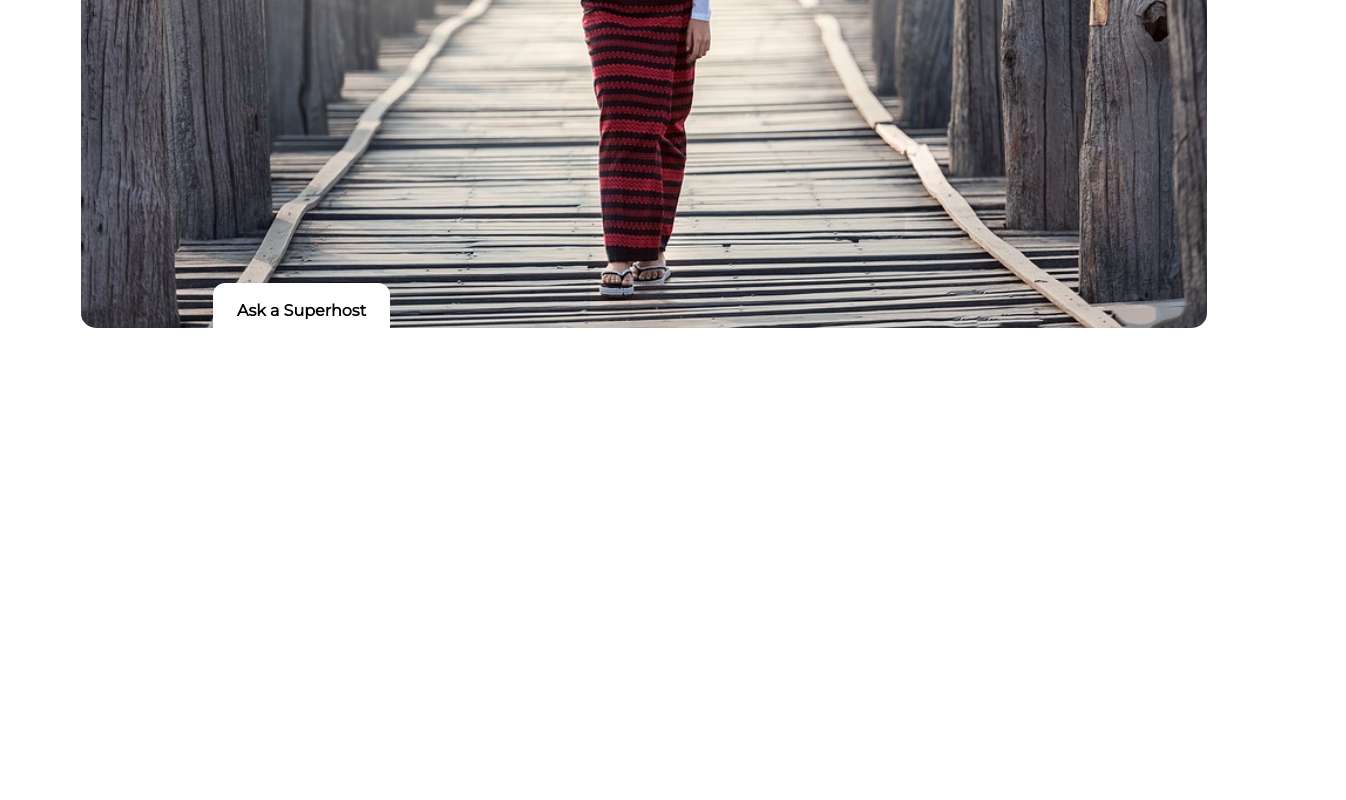
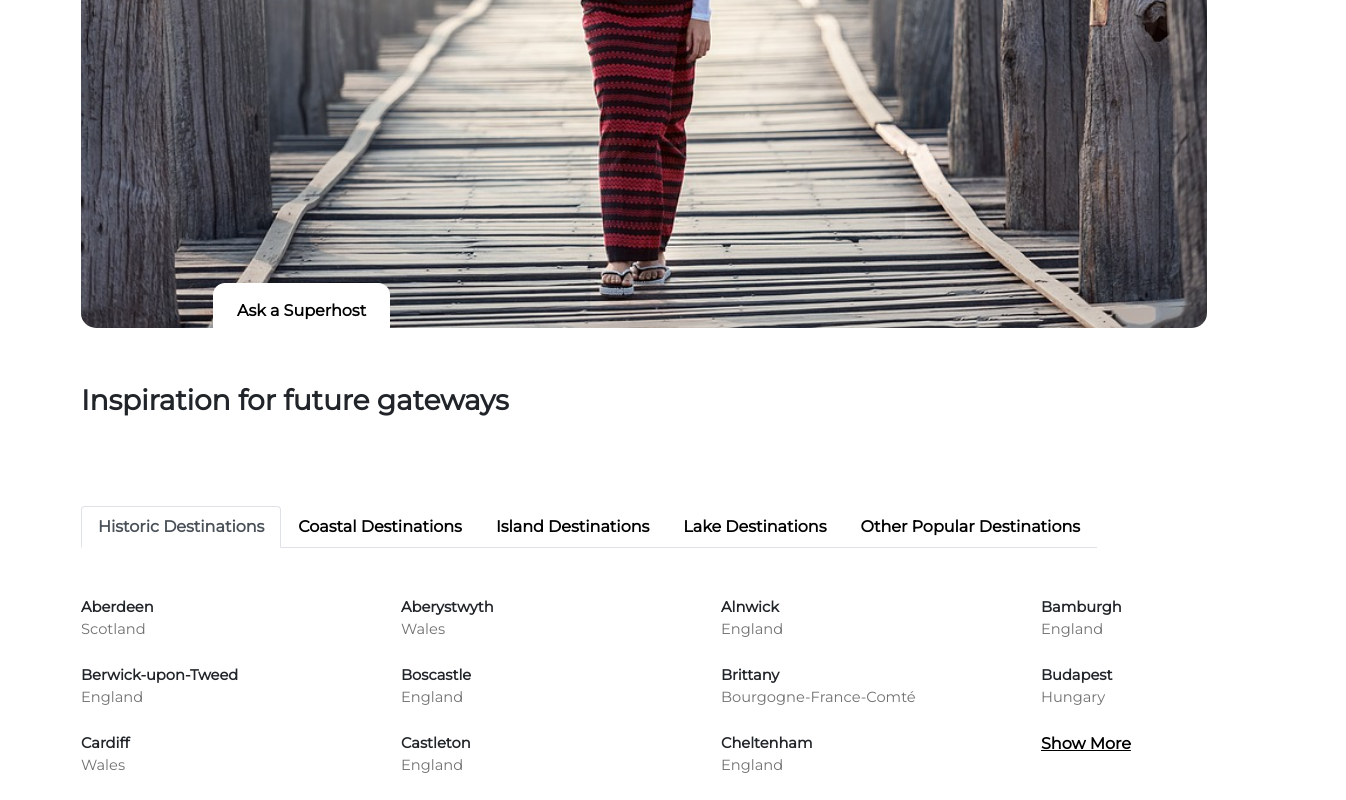
Before and after one commit to RobertaMatera/airbnb, a React (Create React App) app: page / in a window 1280 px wide. Shown: the part 3417-4217 px from the top of the page, 1346 px wide, since content can reach past the window. Before the commit the page ends 3756 px from the top, so only its background shows below. Built offline with nearby package versions, Linux system fonts and the light colour scheme.

Commit message:
gateways section setted + historic destinations

```diff
--- a/src/App.jsx
+++ b/src/App.jsx
@@ -11,6 +11,7 @@ import "./Style/shopNow.css";
 import "./Style/smallCard.css";
 import "./Style/bigCard.css";
 import "./Style/hosting.css";
+import "./Style/gateway.css";
 
 import MyNav from "./Components/MyNav";
 import MySmallNav from "./Components/MySmallNav";
@@ -22,6 +23,7 @@ import ShopNow from "./Components/ShopNow";
 import NextTrips from "./Components/NextTrips";
 import Experiences from "./Components/Experiences";
 import Hosting from "./Components/Hosting";
+import Gateways from "./Components/Getaways";
 
 function App() {
   return (
@@ -71,10 +73,12 @@ function App() {
       <section id="experiences">
         <Container fluid className="pt-md-5 mx-1 mx-md-0 px-md-5">
           <Row className="ml-1 ml-md-5 p-0">
-            <h2 className="font-w-600 pb-3 mb-4">Discover Airbnb Experiences</h2>
+            <h2 className="font-w-600 pb-3 mb-4">
+              Discover Airbnb Experiences
+            </h2>
           </Row>
           <Row>
-            <Experiences/>
+            <Experiences />
           </Row>
         </Container>
       </section>
@@ -85,7 +89,19 @@ function App() {
             <Hosting />
           </Row>
         </Container>
+      </section>
 
+      <section id="gateways" className="mx-5">
+        <Container fluid className="pt-md-5 mx-1 mx-md-0 px-md-5">
+          <Row className="p-0">
+            <h3 className="font-w-600 pb-3 mb-4">
+              Inspiration for future gateways
+            </h3>
+          </Row>
+          <Row>
+            <Gateways />
+          </Row>
+        </Container>
       </section>
     </>
   );
--- /dev/null
+++ b/src/Components/Getaways.jsx
@@ -0,0 +1,28 @@
+import React, { Component } from "react";
+import HistoricDestinations from "./HistoricDestinations";
+import { Tabs, Tab } from "react-bootstrap";
+
+export default class Getaways extends Component {
+
+  render() {
+    return (
+      <Tabs defaultActiveKey="historicDestination" className="my-5">
+        <Tab eventKey="historicDestination" title="Historic Destinations">
+          <HistoricDestinations />
+        </Tab>
+        <Tab eventKey="coastalDestinations" title="Coastal Destinations">
+
+        </Tab>
+        <Tab eventKey="islandDestinations" title="Island Destinations">
+
+        </Tab>
+        <Tab eventKey="lakeDestinations" title="Lake Destinations">
+
+        </Tab>
+        <Tab eventKey="otherDestinations" title="Other Popular Destinations">
+
+        </Tab>
+      </Tabs>
+    );
+  }
+}
--- /dev/null
+++ b/src/Components/HistoricDestinations.jsx
@@ -0,0 +1,70 @@
+import React, { Component } from "react";
+import { Row, Col } from "react-bootstrap";
+
+export default class HistoricDestinations extends Component {
+  render() {
+    return (
+      <div
+        id="uncontrolled-tab-example-tabpane-profile"
+        aria-labelledby="uncontrolled-tab-example-tab-profile"
+        role="tabpanel"
+        aria-hidden="false"
+        className="fade tab-pane active show"
+      >
+        <Row className="d-sm-block d-md-flex">
+          <Col sm={12} md={3} className="mb-4 pb-0">
+            <p className="my-0">Aberdeen</p>
+            <p className="my-0 disabled">Scotland</p>
+          </Col>
+          <Col sm={12} md={3} className="mb-4 pb-0">
+            <p className="my-0">Aberystwyth</p>
+            <p className="my-0 disabled">Wales</p>
+          </Col>
+          <Col sm={12} md={3} className="mb-4 pb-0">
+            <p className="my-0">Alnwick</p>
+            <p className="my-0 disabled">England</p>
+          </Col>
+          <Col sm={12} md={3} className="mb-4 pb-0">
+            <p className="my-0">Bamburgh</p>
+            <p className="my-0 disabled">England</p>
+          </Col>
+        </Row>
+        <Row className="d-sm-block d-md-flex">
+          <Col sm={12} md={3} className="mb-4 pb-0">
+            <p className="my-0">Berwick-upon-Tweed</p>
+            <p className="my-0 disabled">England</p>
+          </Col>
+          <Col sm={12} md={3} className="mb-4 pb-0">
+            <p className="my-0">Boscastle</p>
+            <p className="my-0 disabled">England</p>
+          </Col>
+          <Col sm={12} md={3} className="mb-4 pb-0">
+            <p className="my-0">Brittany</p>
+            <p className="my-0 disabled">Bourgogne-France-Comté</p>
+          </Col>
+          <Col sm={12} md={3} className="mb-4 pb-0">
+            <p className="my-0">Budapest</p>
+            <p className="my-0 disabled">Hungary</p>
+          </Col>
+        </Row>
+        <Row className="d-sm-block d-md-flex">
+          <Col sm={12} md={3} className="mb-4 pb-0">
+            <p className="my-0">Cardiff</p>
+            <p className="my-0 disabled">Wales</p>
+          </Col>
+          <Col sm={12} md={3} className="mb-4 pb-0">
+            <p className="my-0">Castleton</p>
+            <p className="my-0 disabled">England</p>
+          </Col>
+          <Col sm={12} md={3} className="mb-4 pb-0">
+            <p className="my-0">Cheltenham</p>
+            <p className="my-0 disabled">England</p>
+          </Col>
+          <Col sm={12} md={3} className="mb-4 pb-0">
+            <a href="#">Show More</a>
+          </Col>
+        </Row>
+      </div>
+    );
+  }
+}
--- /dev/null
+++ b/src/Style/gateway.css
@@ -0,0 +1,21 @@
+#gateways li button {
+  font-weight: 600;
+}
+
+#gateways a {
+  font-weight: bold;
+  text-decoration: underline;
+  color: var(--black-color);
+}
+
+#gateways #uncontrolled-tab-example-tabpane-profile .row {
+  width: 100vw;
+}
+
+#gateways p {
+  font-size: 11pt;
+}
+
+#gateways .row p:first-child {
+  font-weight: 600;
+}
```
